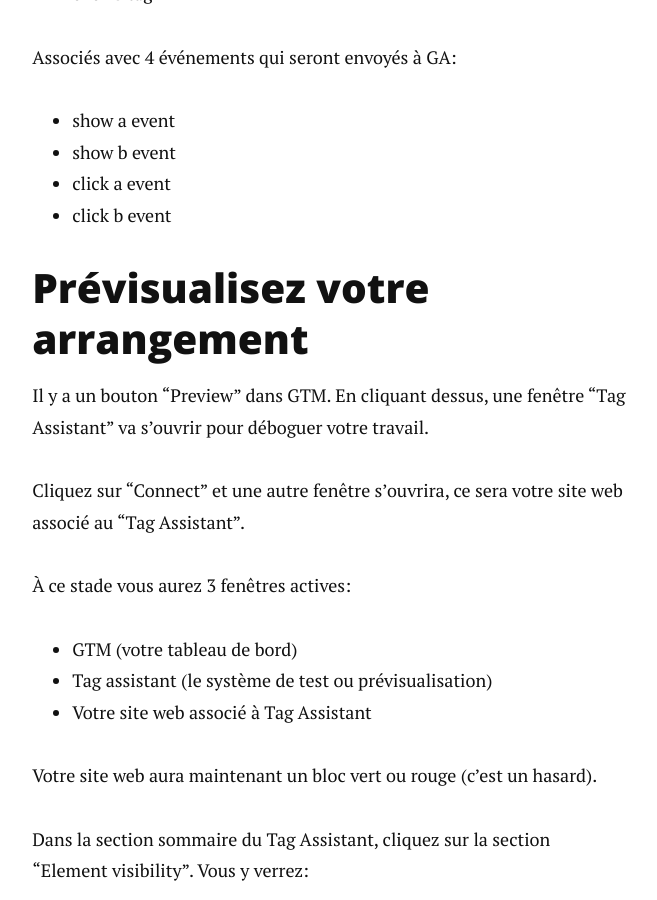
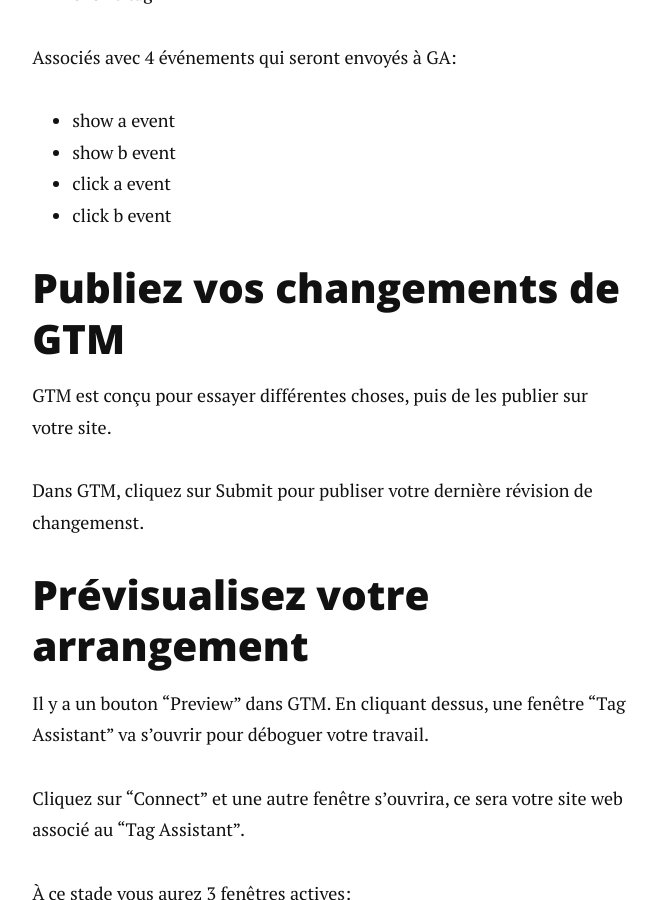
Before and after one commit to alberto56/dcycleblog, a Jekyll site: the page built from docs/_posts/2025-04-01-abtest.md, in a window 1280 px wide and 900 px high, scrolled down 6066 px. Shown: the whole window, without its empty margins (310-967 px from the left). Built offline with Jekyll 4.4.1, drawn with Linux system fonts in a browser that asks for light colours; comment, search, counter and statistics services are not loaded.

Commit message:
2025-04-01-13:13:34

```diff
--- a/docs/_posts/2025-04-01-abtest.md
+++ b/docs/_posts/2025-04-01-abtest.md
@@ -157,6 +157,13 @@
 * click a event
 * click b event
 
+Publiez vos changements de GTM
+-----
+
+GTM est conçu pour essayer différentes choses, puis de les publier sur votre site.
+
+Dans GTM, cliquez sur Submit pour publiser votre dernière révision de changemenst.
+
 Prévisualisez votre arrangement
 -----
 
```
